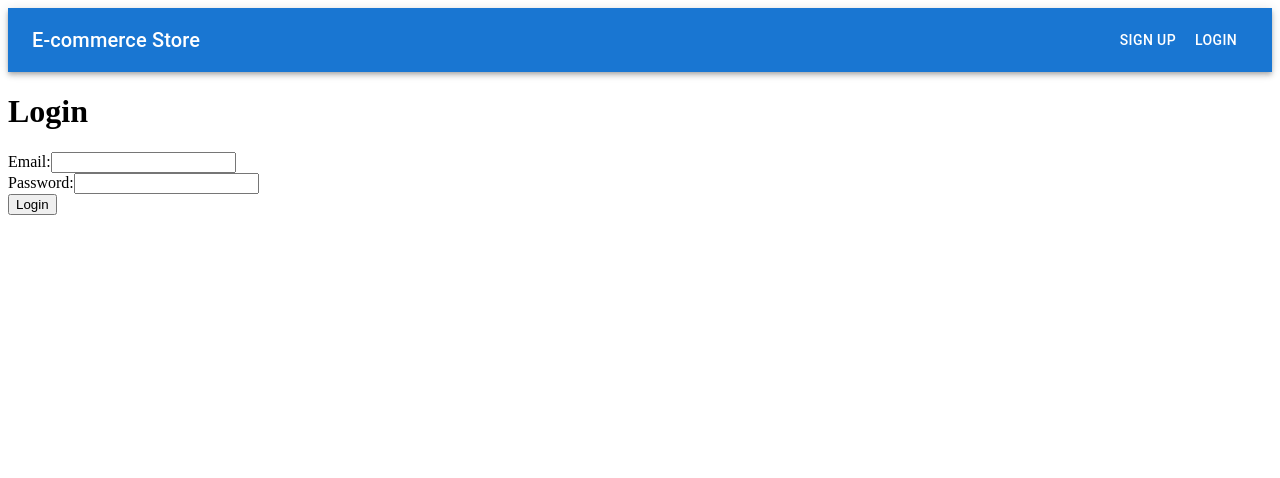
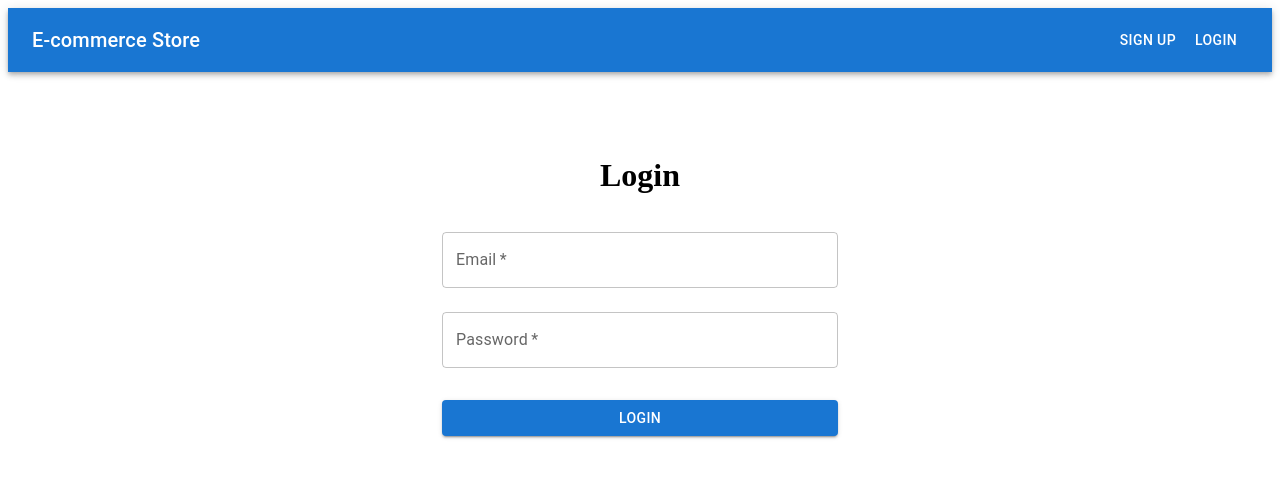
Before and after one commit to ezacoantonio/Tech-Titans, a React (Create React App) app in the folder frontend/: page /login in a window 1280 px wide. Shown: the top 478 px of the page. Built offline with nearby package versions, Linux system fonts and the light colour scheme.

Commit message:
V 2.1 [adjustments to the signup and login pages]

```diff
--- /dev/null
+++ b/frontend/src/components/CustomAlert.js
@@ -0,0 +1,16 @@
+import React from 'react';
+import { Alert as MuiAlert, Stack } from '@mui/material';
+
+const CustomAlert = ({ showAlert, alertMessage, success }) => {
+    return (
+        showAlert && (
+            <Stack sx={{ width: '100%', mt: 2 }} spacing={2}>
+                <MuiAlert variant="filled" severity={success ? 'success' : 'error'}>
+                    {alertMessage}
+                </MuiAlert>
+            </Stack>
+        )
+    );
+};
+
+export default CustomAlert;
--- /dev/null
+++ b/frontend/src/components/Loading.js
@@ -0,0 +1,14 @@
+// Loading.js
+import React from 'react';
+import CircularProgress from '@mui/material/CircularProgress';
+import Box from '@mui/material/Box';
+
+const Loading = () => {
+  return (
+    <Box sx={{ display: 'flex', justifyContent: 'center', alignItems: 'center', height: '100%' }}>
+      <CircularProgress />
+    </Box>
+  );
+}
+
+export default Loading;
--- a/frontend/src/pages/LoginPage.js
+++ b/frontend/src/pages/LoginPage.js
@@ -1,48 +1,73 @@
 import React, { useState } from 'react';
 import axios from 'axios';
+import { TextField, Button, Box, Container } from '@mui/material';
 import { useNavigate } from 'react-router-dom';
+import Alert from '../components/CustomAlert';
+import Loading from '../components/Loading';
 
 const LoginPage = () => {
     const [email, setEmail] = useState('');
     const [password, setPassword] = useState('');
+    const [loading, setLoading] = useState(false);
+    const [alert, setAlert] = useState({ show: false, type: '', message: '' });
     const navigate = useNavigate();
 
     const handleSubmit = async (event) => {
         event.preventDefault();
+        setLoading(true);
         try {
             const response = await axios.post('http://localhost:5000/users/login', { email, password });
-      console.log(response.data);
-      // Redirect to dashboard or another page on successful login
-      navigate('/dashboard'); // Replace '/dashboard' with the path you want to redirect to
+            setLoading(false);
+            if (response.status === 200) {
+                setAlert({ show: true, type: 'success', message: 'Login successful!' });
+                setTimeout(() => navigate('/dashboard'), 2000); // Redirect to dashboard after 3 seconds
+            } else {
+                setAlert({ show: true, type: 'error', message: 'Invalid credentials' });
+            }
         } catch (error) {
-      console.error('Login failed:', error);
-      // Handle login failure (show error message to user)
+            setLoading(false);
+            setAlert({ show: true, type: 'error', message: 'Login failed: Invalid credentials' });
         }
     };
 
     return (
-    <div>
+        <Container component="main" maxWidth="xs">
+            <Box
+                sx={{
+                    marginTop: 8,
+                    display: 'flex',
+                    flexDirection: 'column',
+                    alignItems: 'center',
+                }}
+            >
                 <h1>Login</h1>
-      <form onSubmit={handleSubmit}>
-        <div>
-          <label>Email:</label>
-          <input
+                <form onSubmit={handleSubmit} style={{ width: '100%' }}>
+                    <TextField
+                        label="Email"
                         type="email"
                         value={email}
                         onChange={(e) => setEmail(e.target.value)}
+                        margin="normal"
+                        fullWidth
+                        required
                     />
-        </div>
-        <div>
-          <label>Password:</label>
-          <input
+                    <TextField
+                        label="Password"
                         type="password"
                         value={password}
                         onChange={(e) => setPassword(e.target.value)}
+                        margin="normal"
+                        fullWidth
+                        required
                     />
-        </div>
-        <button type="submit">Login</button>
+                    <Button type="submit" variant="contained" color="primary" fullWidth sx={{ mt: 3, mb: 2 }}>
+                        Login
+                    </Button>
+                    {loading && <Loading />}
                 </form>
-    </div>
+                {alert.show && <Alert type={alert.type} message={alert.message} />}
+            </Box>
+        </Container>
     );
 };
 
--- a/frontend/src/pages/SignupPage.js
+++ b/frontend/src/pages/SignupPage.js
@@ -1,6 +1,8 @@
 import React, { useState } from 'react';
-import { TextField, Button } from '@mui/material';
+import { TextField, Button, Box, Container } from '@mui/material';
 import { useNavigate } from 'react-router-dom';
+import CustomAlert from '../components/CustomAlert';
+import Loading from '../components/Loading';
 
 const SignUpPage = () => {
     const [formData, setFormData] = useState({
@@ -10,6 +12,8 @@ const SignUpPage = () => {
         username: '',
         password: ''
     });
+    const [loading, setLoading] = useState(false);
+    const [alert, setAlert] = useState({ show: false, type: '', message: '' });
     const navigate = useNavigate();
 
     const handleChange = (e) => {
@@ -18,6 +22,7 @@ const SignUpPage = () => {
 
     const handleSubmit = async (e) => {
         e.preventDefault();
+        setLoading(true);
         try {
             const response = await fetch('http://localhost:5000/users/register', {
                 method: 'POST',
@@ -26,22 +31,32 @@ const SignUpPage = () => {
                 },
                 body: JSON.stringify(formData),
             });
+            setLoading(false);
             if (response.ok) {
-                navigate('/login'); // Redirect to login page after successful sign-up
+                setAlert({ show: true, type: 'success', message: 'Account created successfully!' });
+                setTimeout(() => navigate('/login'), 2000); // Redirect to login page after 3 seconds
             } else {
                 const errorData = await response.json();
-                alert(errorData.message); // Display error message
+                setAlert({ show: true, type: 'error', message: errorData.message });
             }
         } catch (error) {
-            console.error('Error:', error);
-            alert('An error occurred while signing up.');
+            setLoading(false);
+            setAlert({ show: true, type: 'error', message: 'An error occurred while signing up.' });
         }
     };
 
     return (
-        <div>
+        <Container component="main" maxWidth="xs">
+            <Box
+                sx={{
+                    marginTop: 8,
+                    display: 'flex',
+                    flexDirection: 'column',
+                    alignItems: 'center',
+                }}
+            >
                 <h1>Sign Up</h1>
-            <form onSubmit={handleSubmit}>
+                <form onSubmit={handleSubmit} style={{ width: '100%' }}>
                     <TextField
                         label="First Name"
                         name="firstName"
@@ -83,11 +98,14 @@ const SignUpPage = () => {
                         margin="normal"
                         fullWidth
                     />
-                <Button type="submit" variant="contained" color="primary">
+                    <Button type="submit" variant="contained" color="primary" fullWidth sx={{ mt: 3, mb: 2 }}>
                         Sign Up
                     </Button>
+                    {loading && <Loading />}
                 </form>
-        </div>
+                {alert.show && <CustomAlert showAlert={alert.show} alertMessage={alert.message} success={alert.type === 'success'} />}
+            </Box>
+        </Container>
     );
 };
 
```
Lines whose indentation alone changed are shown as unchanged.
